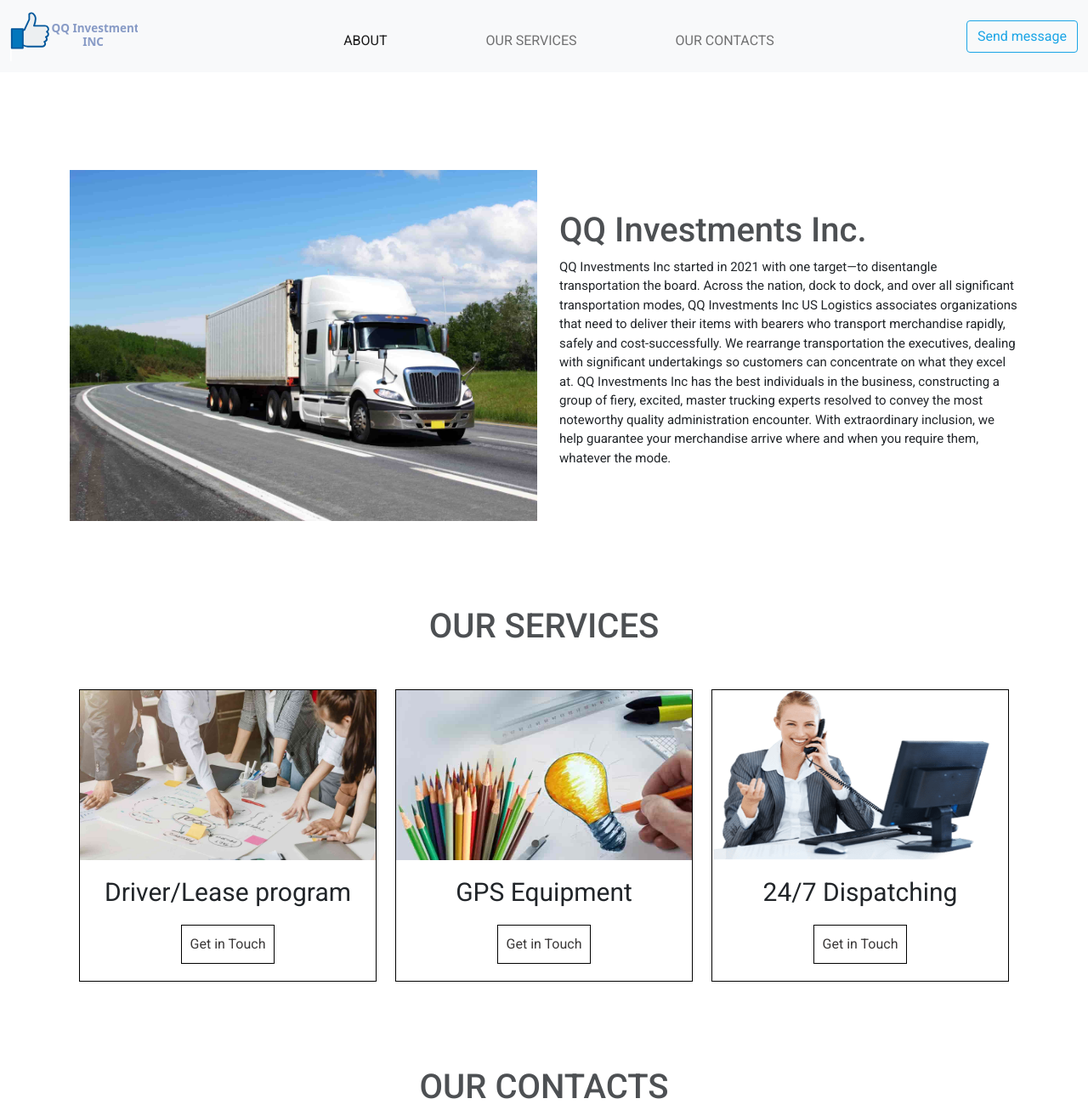
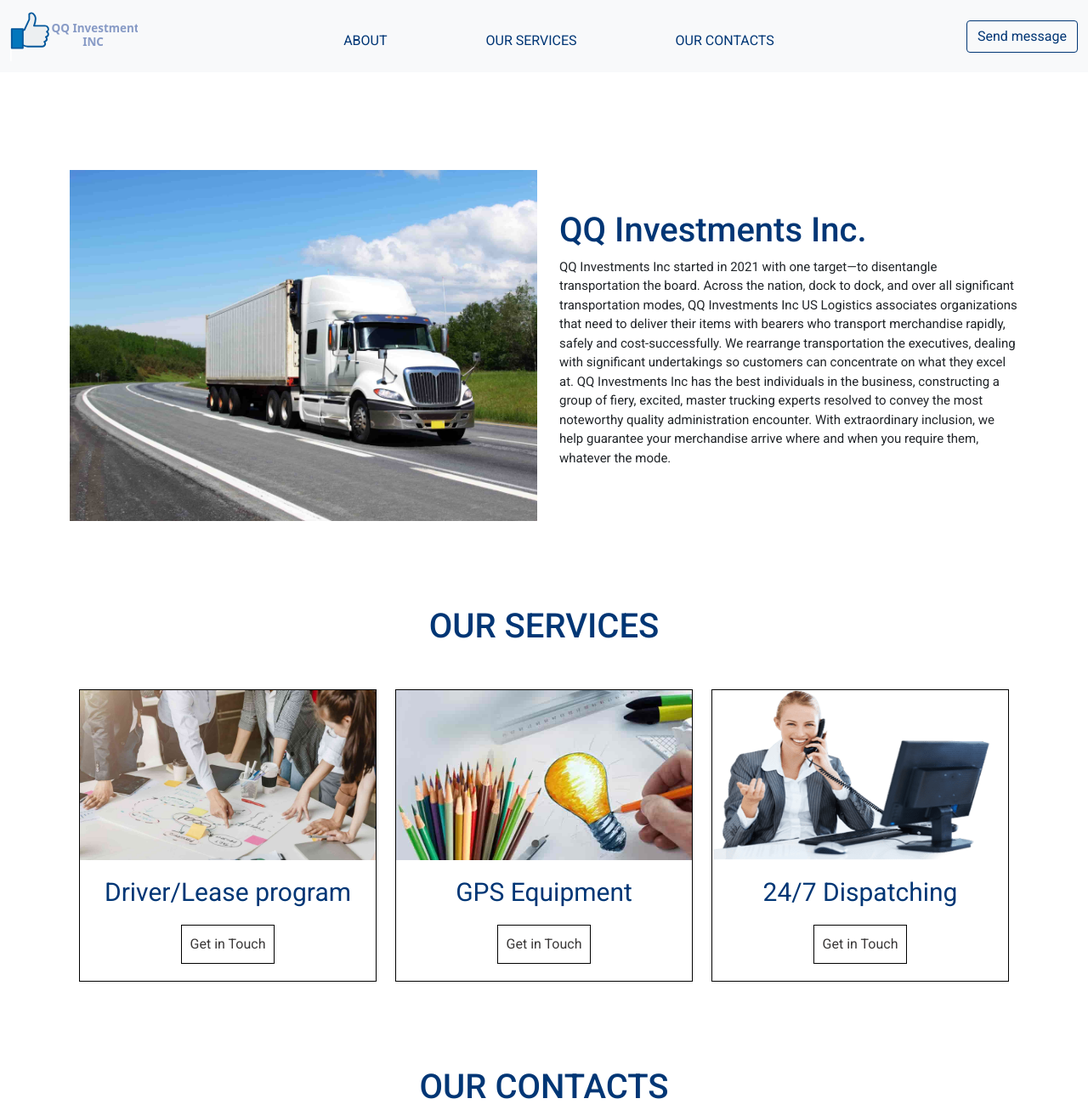
Before and after one commit to Anvarapa/QQ__Investment, a plain HTML site: page index.html in a window 1280 px wide. Shown: the top 1306 px of the page at 85% size. Drawn offline with nearby package versions, Linux system fonts and the light colour scheme.

Commit message:
Update style.css

```diff
--- a/css/style.css
+++ b/css/style.css
@@ -15,6 +15,9 @@ body {
 .center__ul {
   margin: auto;
 }
+.nav-link{
+  color: #003675 !important;
+}
 .nav-item {
   margin-right: 100px;
   margin-top: 10px;
@@ -23,8 +26,8 @@ body {
   margin-right: 0;
 }
 .btn {
-  border: 1px solid rgb(27, 165, 230);
-  color: rgb(27, 165, 230);
+  border: 1px solid #003675;
+  color: #003675;
 }
 .btn:hover {
   background-color: rgb(142, 202, 230);
@@ -33,10 +36,10 @@ body {
 .menu__name__h1 {
   margin-top: 100px;
   text-align: center;
-  opacity: .8;
+  color: #003675;
 }
 .qq__h1{
-  opacity: .8;
+  color: #003675;
 }
 /* SECTION 1  ABOUT*/
 .about {
@@ -60,7 +63,6 @@ body {
 }
 
 /* SECTION__2 OUR SERVICES */
-
 .our__services {
   margin-top: 50px;
   display: flex;
@@ -95,6 +97,8 @@ body {
   font-weight: 100;
   text-align: center;
   margin-top: 20px;
+  color:#003675;
+  opacity: 1;
 }
 .get__in__tuch {
   background: none;
@@ -141,7 +145,7 @@ body {
 }
 .text__email__phone {
   margin-top: 10px;
-  opacity: 0.6;
+  color:#003675;
 }
 .contacts a {
   text-decoration: none;
```
